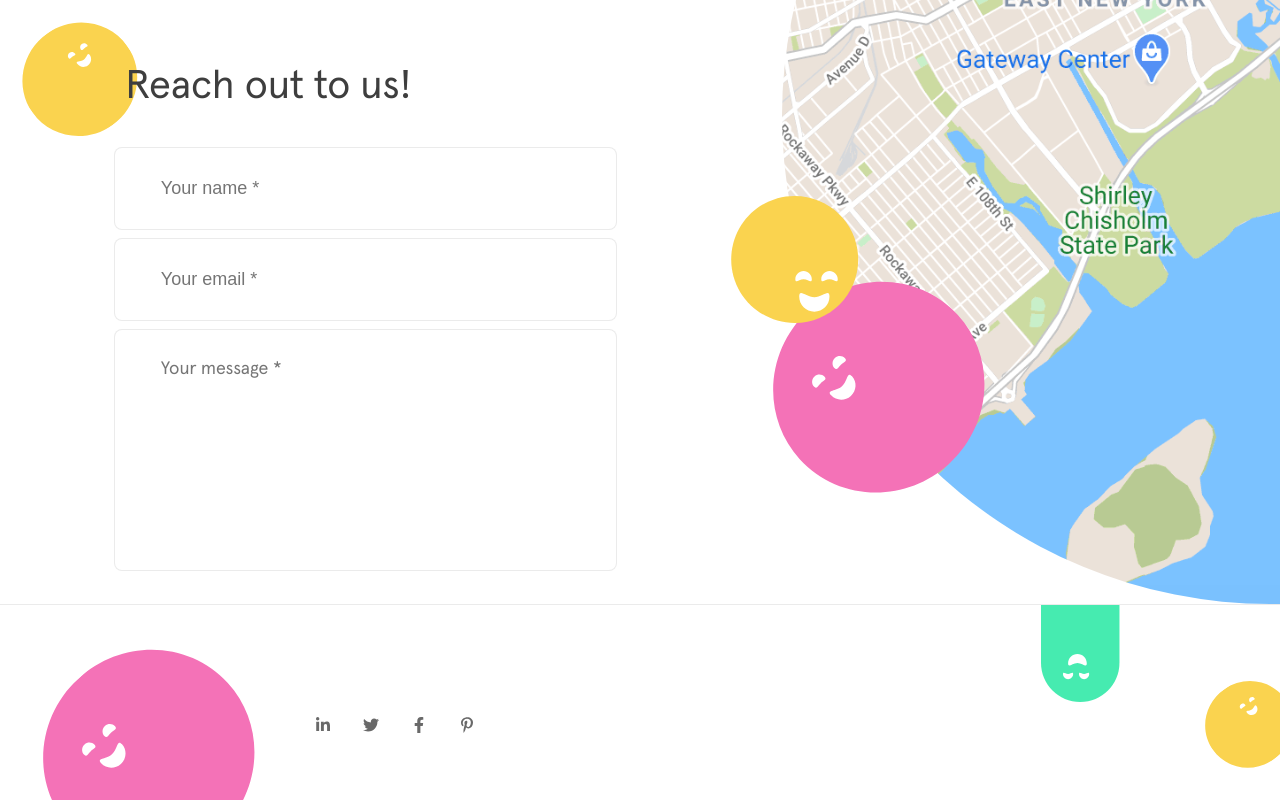
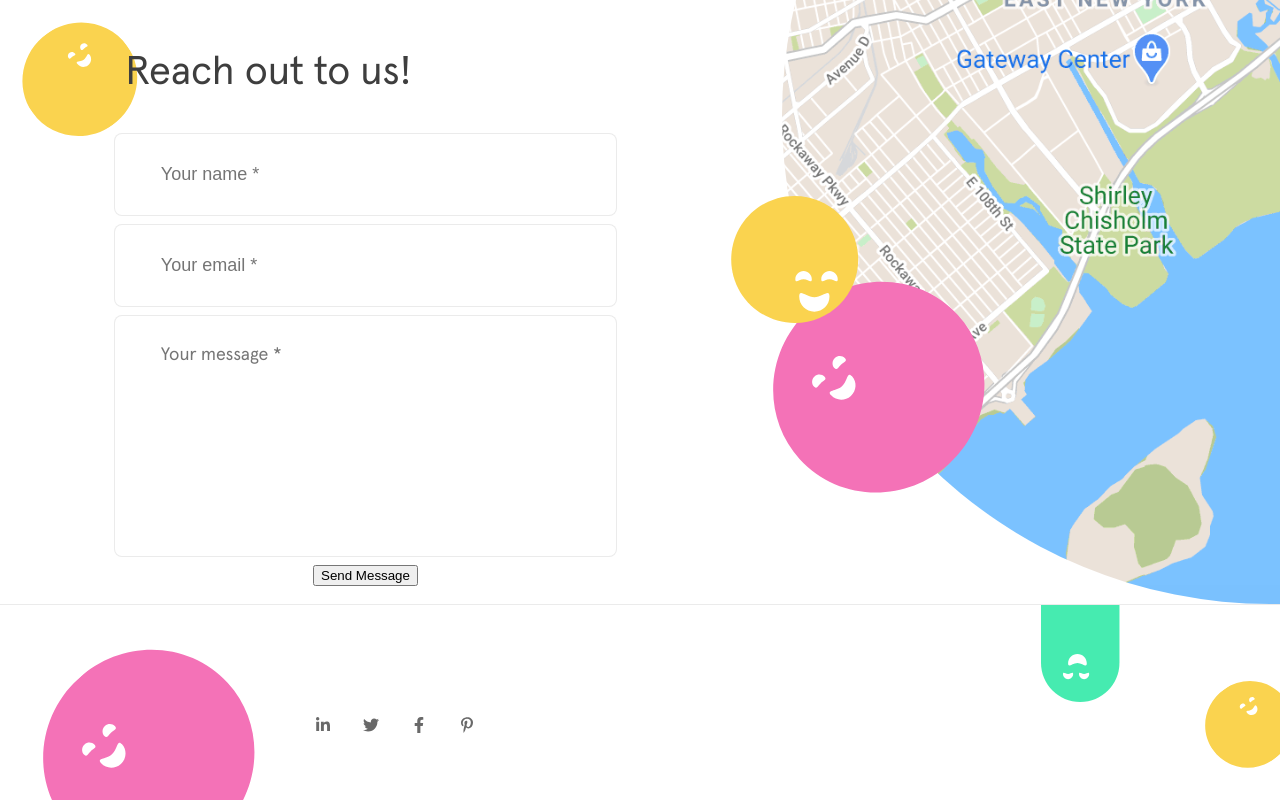
Before and after one commit to Mati-Pereira/front-form-intern, a React (Vite) app: page / in a window 1280 px wide. Built offline with nearby package versions, Linux system fonts and the light colour scheme.

Commit message:
update src/App/index.tsx and styles.tsx

```diff
--- a/src/App/index.tsx
+++ b/src/App/index.tsx
@@ -1,4 +1,5 @@
 import {
+  Button,
   Container,
   Content,
   Footer,
@@ -34,6 +35,7 @@ const App = () => {
               rows={10}
               draggable={false}
             />
+            <Button>Send Message</Button>
           </Form>
         </Content>
         <Image src="globe.svg" alt="globe" draggable={false} />
--- a/src/App/styles.tsx
+++ b/src/App/styles.tsx
@@ -117,3 +117,5 @@ export const H1 = styled.h1`
   font-size: 2.5rem;
   color: ${({ theme }) => theme.colors.gray_700};
 `;
+
+export const Button = styled.button``;
```
